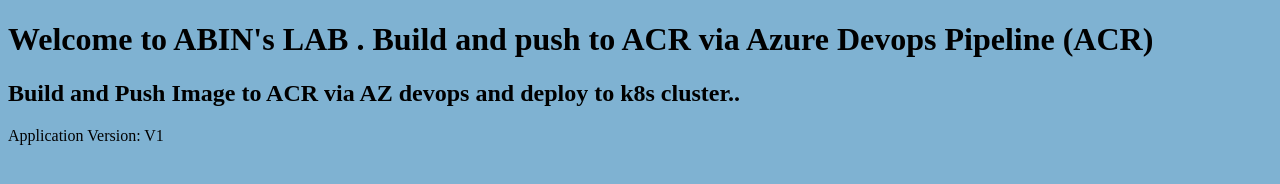
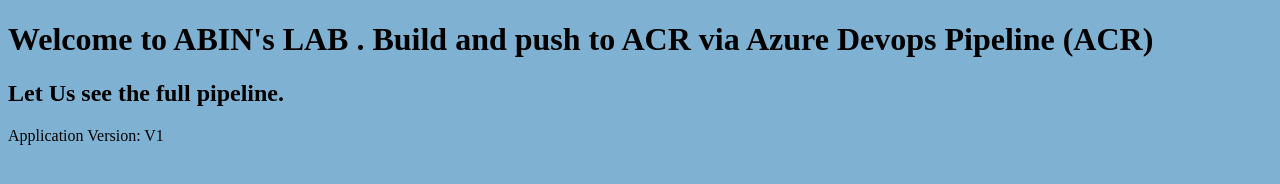
Before and after one commit to abindg/build-deploy-docker-azdevops, a plain HTML site: page nginx/index.html in a window 1280 px wide. Drawn offline with Linux system fonts and the light colour scheme.

Commit message:
Updated 5

```diff
--- a/nginx/index.html
+++ b/nginx/index.html
@@ -2,7 +2,7 @@
 <html>
    <body style="background-color:rgb(127, 178, 210);">
       <h1>Welcome to ABIN's LAB . Build and push to ACR via Azure Devops Pipeline (ACR)</h1>
-      <h2>Build and Push Image to ACR via AZ devops and deploy to k8s cluster..</h2>
+      <h2>Let Us see the full pipeline. </h2>
       <p>Application Version: V1</p>
    </body>
 </html>
```
